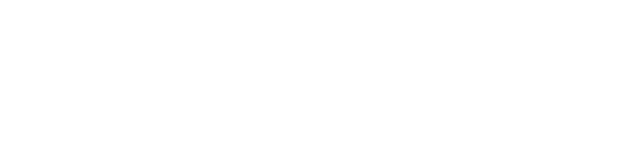
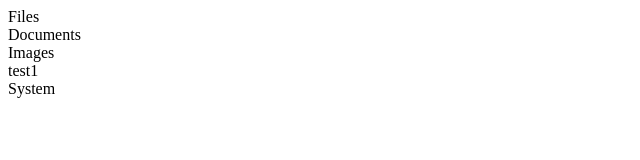
Before and after one commit to adwydman/file-system-ui, a website with bundled scripts: page index.html in a window 1280 px wide. Shown: the whole page, without its empty margins (0-640 px from the left). Built offline with nearby package versions, Linux system fonts and the light colour scheme.

Commit message:
Render tree

```diff
--- a/index.html
+++ b/index.html
@@ -7,7 +7,10 @@
   <title>File System</title>
 </head>
 <body>
-
+  <div class="main">
+    <div class="left-panel"></div>
+    <div class="right-panel"></div>
+  </div>
 </body>
 </html>
 
--- a/src/main.js
+++ b/src/main.js
@@ -1,11 +1,16 @@
 import Tree from './models/Tree';
+import { renderTree } from './renderers/DirectoryRenderer';
 
 window.addEventListener('load', () => {
   const tree = new Tree();
+
+  const leftPanel = document.querySelector('.left-panel');
+  const rightPanel = document.querySelector('.right-panel');
 
   tree.fetchTreeData()
     .then(() => tree.constructTreeNodes())
     .then(() => {
       console.log('tree', tree.treeRaw)
+      renderTree(tree.root, leftPanel)
     })
 });
--- /dev/null
+++ b/src/renderers/DirectoryRenderer.js
@@ -0,0 +1,61 @@
+const TAGS = {
+  DIV: 'div'
+}
+
+function createHtmlElement({
+  tagName,
+  cssClasses,
+  text,
+  children
+}) {
+  const newHtmlElement = document.createElement(tagName);
+  if (cssClasses) {
+    newHtmlElement.classList.add(...cssClasses);
+  }
+  if (text) {
+    newHtmlElement.textContent = text;
+  }
+  if (children) {
+    children.forEach((child) => {
+      newHtmlElement.appendChild(child);
+    })
+  }
+
+  return newHtmlElement;
+}
+
+function createTreeElement(parentEl, node) {
+  const text = createHtmlElement({ tagName: TAGS.DIV, text: node.name })
+  const childContaner = createHtmlElement({ tagName: TAGS.DIV, cssClasses: ['children'] })
+
+  const htmlNode = createHtmlElement({
+    tagName: TAGS.DIV,
+    cssClasses: ['node'],
+    children: [
+      text,
+      childContaner
+    ]
+  })
+
+  if (parentEl.getAttribute('class') === 'left-panel') {
+    parentEl.appendChild(htmlNode);
+  } else {
+    parentEl.querySelector('.children').appendChild(htmlNode)
+  }
+
+  return htmlNode;
+}
+
+
+export const renderTree = (treeNode, htmlElement) => {
+  if (!treeNode.isFolder) {
+    return;
+  }
+
+  const newElement = createTreeElement(htmlElement, treeNode);
+
+  for (let i = 0; i < treeNode.children.length; i++) {
+    const child = treeNode.children[i];
+    renderTree(child, newElement)
+  }
+}
```
